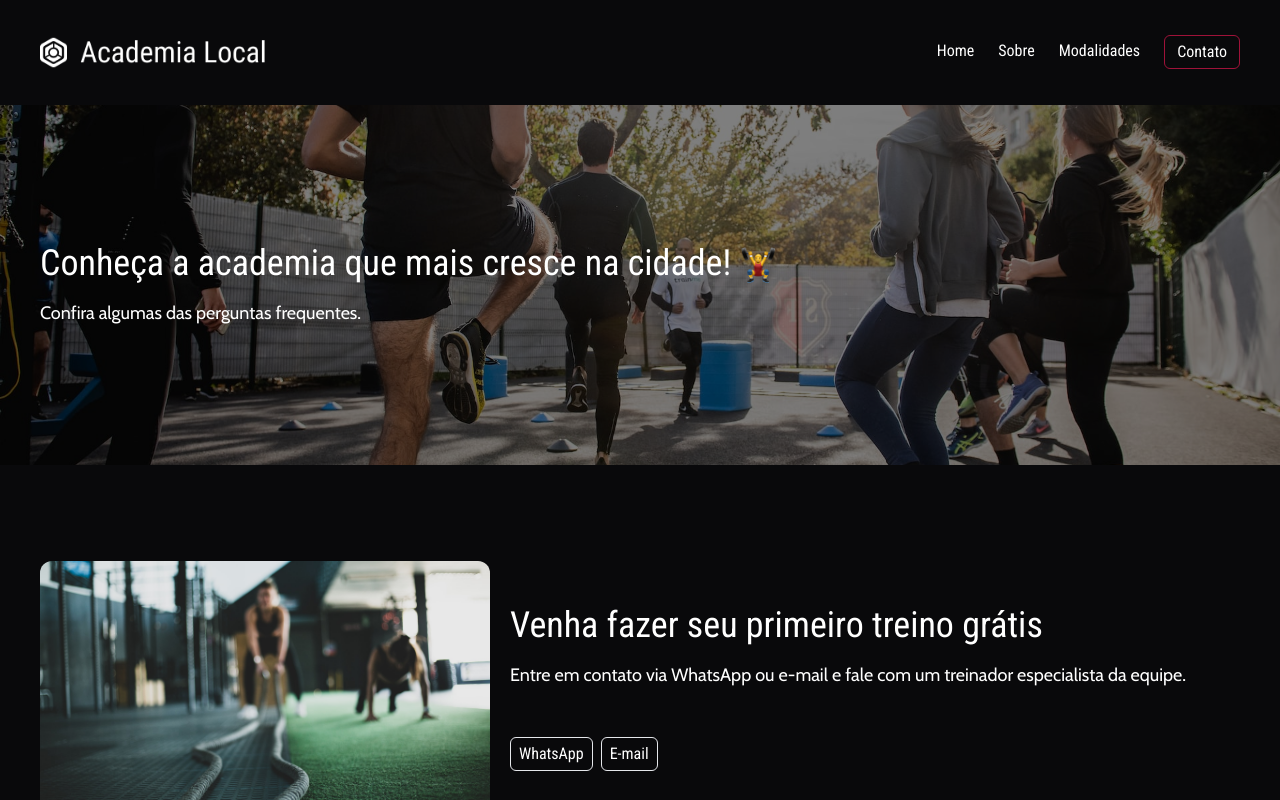
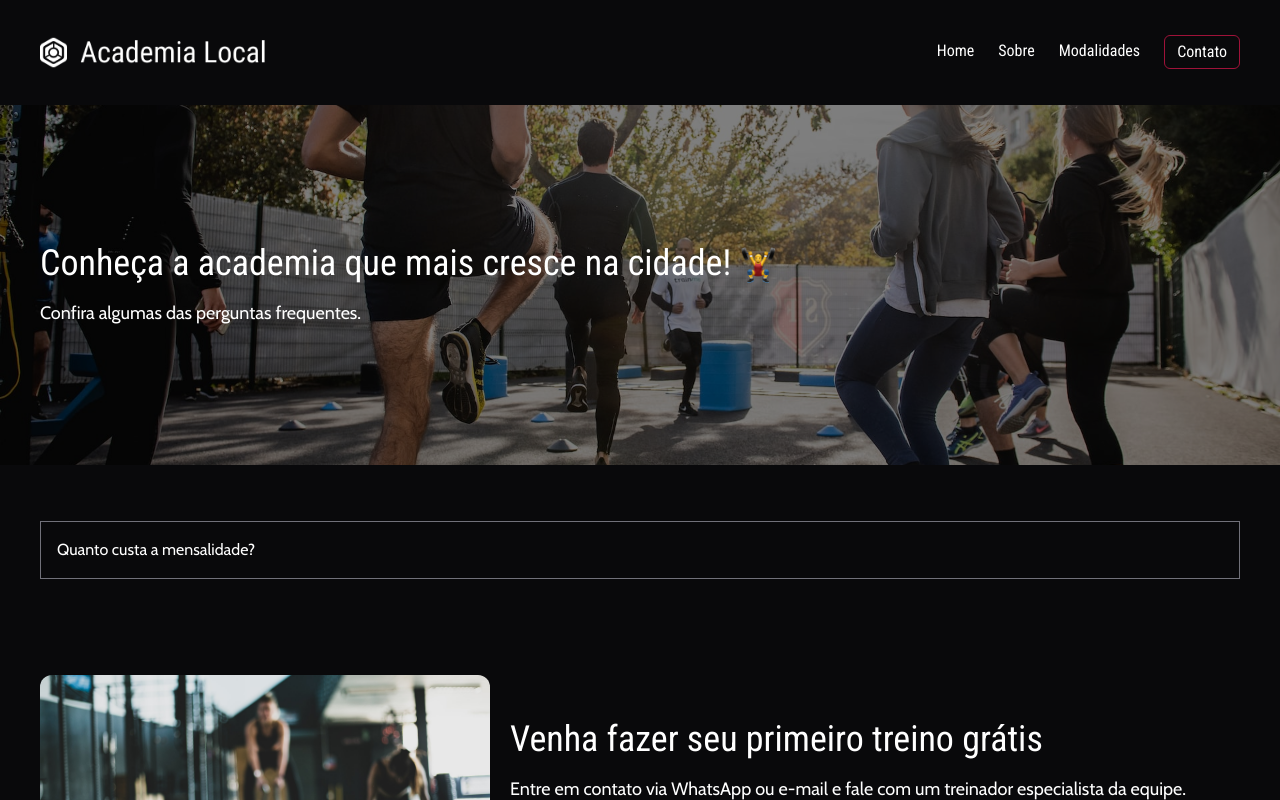
Before and after one commit to juniordbz/gym-website, a SvelteKit app: page /sobre in a window 1280 px wide. Shown: the top 800 px of the page. Built offline with nearby package versions, Linux system fonts and the light colour scheme.

Commit message:
add info component static

```diff
--- a/package.json
+++ b/package.json
@@ -35,5 +35,8 @@
     "typescript": "^5.0.0",
     "vite": "^5.0.3"
   },
-  "type": "module"
+  "type": "module",
+  "dependencies": {
+    "lucide-svelte": "^0.363.0"
+  }
 }
--- /dev/null
+++ b/src/components/Info.svelte
@@ -0,0 +1,25 @@
+<script lang="ts">
+</script>
+
+<div class="mt-14">
+  <details>
+    <summary class="mx-10 border border-zinc-500 p-4"
+      >Quanto custa a mensalidade?</summary
+    >
+    <p class="mx-10 mt-4 border-l-2 border-rose-800 px-4">
+      Lorem ipsum dolor sit amet consectetur adipisicing elit. Atque officiis
+      similique ad, fuga soluta modi amet iste quidem, incidunt, at minima
+      asperiores quibusdam reiciendis culpa in? Porro numquam suscipit
+      recusandae!
+    </p>
+  </details>
+</div>
+
+<style>
+  summary::-webkit-details-marker {
+    display: none;
+  }
+  summary {
+    list-style-type: none;
+  }
+</style>
--- a/src/routes/sobre/+page.svelte
+++ b/src/routes/sobre/+page.svelte
@@ -2,6 +2,7 @@
   import Intro from '../../components/Intro.svelte'
   import icon from '$lib/assets/icon-weight.png'
   import exercicio from '$lib/assets/exercicios-grupo.jpg'
+  import Info from '../../components/Info.svelte'
 </script>
 
 <Intro
@@ -10,3 +11,5 @@
   {icon}
   img={exercicio}
 />
+
+<Info />
```
Also changed, not shown: 1 other file (tests, documents, lock files or other folders).
